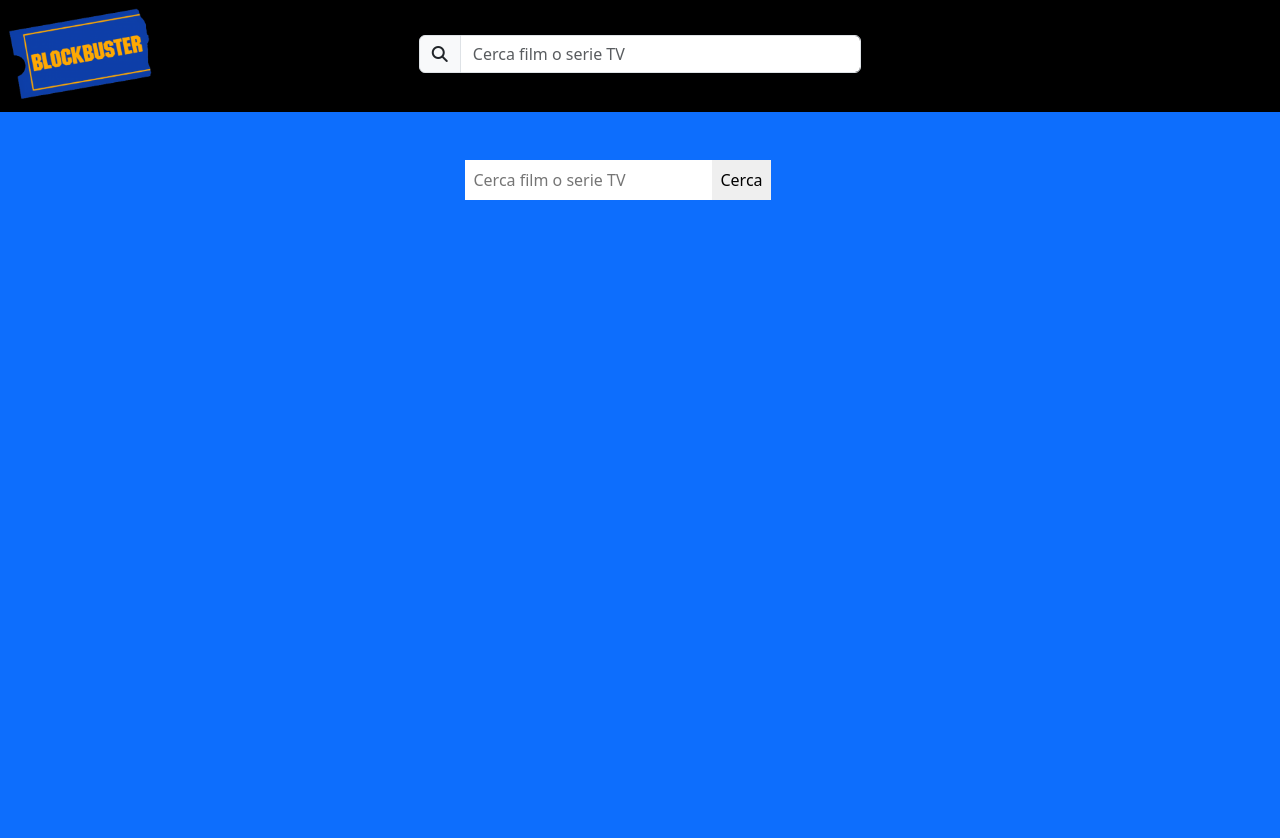
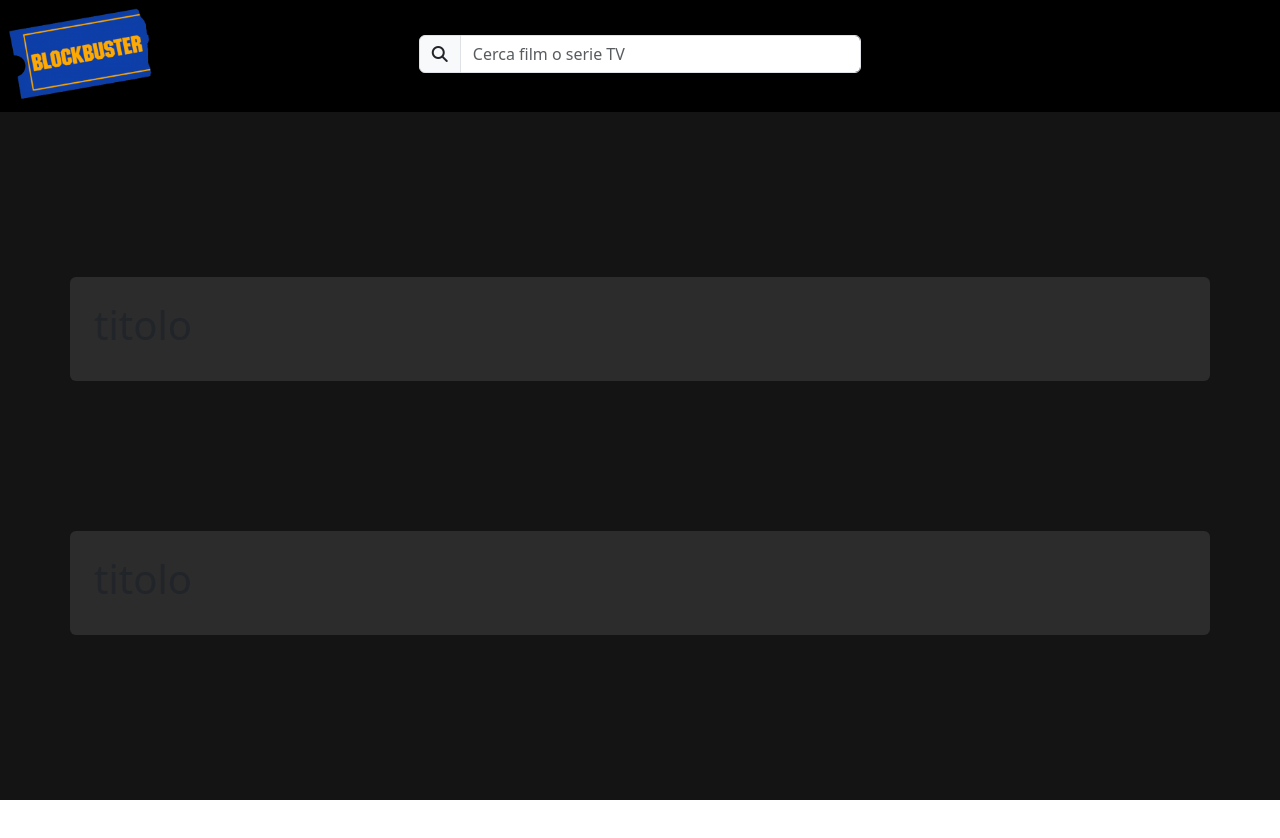
Before and after one commit to gluke0/vite-boolflix, a Vue app: page / in a window 1280 px wide. Shown: the top 838 px of the page. After the commit the page ends 800 px from the top, so only its background shows below. Built offline with nearby package versions, Linux system fonts and the light colour scheme.

Commit message:
inizio grafica + refactoring

```diff
--- a/src/App.vue
+++ b/src/App.vue
@@ -1,47 +1,23 @@
 <script>
 
-import {store} from './store';
-import axios from 'axios';
 import headerApp from './components/header/headerApp.vue'
+import mainApp from './components/main/mainApp.vue';
 
 export default{
     components:{
         headerApp,
+        mainApp,
     },
     data(){
         return{
-            store
         }
     },
     methods: {
-        search(){
-            axios.get(this.store.alldata.movieApi,{
-                params: {
-                    api_key: this.store.alldata.apiKey,
-                    language: this.store.alldata.itTranslate,
-                    query: this.store.query,
-                }
-            })
-            .then ((res) => {
-                this.store.searched = res.data.results;
-            });
-
-            axios.get(this.store.alldata.serieApi,{
-                params:{
-                    api_key: this.store.alldata.apiKey,
-                    language: this.store.alldata.itTranslate,
-                    query: this.store.query,
-                }
-            })
-            .then ((res) => {
-                this.store.searchedSerie = res.data.results;
-            });
-        },
-        rating(vote){
-            const starsRating = this.store.alldata.maxRate / this.store.alldata.maxStars;
-            const finalVote = Math.ceil(vote / starsRating);
-            return (finalVote);
-        }
+        // rating(vote){
+        //     const starsRating = this.store.alldata.maxRate / this.store.alldata.maxStars;
+        //     const finalVote = Math.ceil(vote / starsRating);
+        //     return (finalVote);
+        // }
     },
 }
 
@@ -50,16 +26,9 @@ export default{
 
 <template>
     <headerApp> </headerApp>
+    <mainApp></mainApp>
 
-    <div id="vp" class="bg-primary overflow-auto">
-        <div class="container m-5 d-flex justify-content-center">
-            <form @submit.prevent="search">
-                <input class="p-2" v-model="store.query" type="text" placeholder="Cerca film o serie TV" name="search-movie" id="search-movie">
-                <button class="p-2"> Cerca </button>
-            </form>
-        </div>
-
-        <div class="container m-5 d-flex justify-content-center flex-wrap">
+        <!-- <div class="container m-5 d-flex justify-content-center flex-wrap">
             <ul v-for="found in store.searched">
                 <li>
                     <div>
@@ -99,10 +68,7 @@ export default{
                     <i v-for="empty in (store.alldata.maxStars - rating(foundTv.vote_average))" class="fa-regular fa-star"></i>
                 </li>
             </ul>
-        </div>
-
-
-    </div>
+        </div> -->
 
 </template>
 
--- a/src/components/header/searchApp.vue
+++ b/src/components/header/searchApp.vue
@@ -1,8 +1,37 @@
 <script>
+
+import axios from 'axios';
+import {store} from '../../store';
+
     export default{
         data(){
             return{
                 name: 'searchApp',
+                store,
+            }
+        },
+        methods:{
+            activateApi(api){
+                return axios.get(this.store.alldata.generalApi + api,{
+                    params: {
+                        api_key: this.store.alldata.apiKey,
+                        language: this.store.alldata.itTranslate,
+                        queery: this.store.query,
+                    }
+                })
+            },
+            search(){
+                this.activateApi(this.store.alldata.options.movie)
+                    .then((res) => {
+                        this.store.searched = res.data.results;
+                    });
+
+                this.activateApi(this.store.alldata.options.serie)
+                    .then((res) => {
+                        this.store.searchedSerie = res.data.results;
+                    });
+
+                this.store.query = '';
             }
         }
     }
@@ -11,12 +40,12 @@
 
 <template>
 
-    <form action="#">
+    <form @submit.prevent="search">
         <div class="searchbar input-group">
             <label for="searchbar" class="input-group-text">
                 <i class="fa-solid fa-magnifying-glass"> </i>
             </label>
-            <input type="search" id="searchbar" class="form-control" placeholder="Cerca film o serie TV">
+            <input v-model="this.store.query" type="search" id="searchbar" class="form-control" placeholder="Cerca film o serie TV">
         </div>
     </form>
 
--- a/src/components/main/cardApp.vue
+++ b/src/components/main/cardApp.vue
@@ -0,0 +1,19 @@
+<script>
+
+export default{
+    data(){
+        return{
+            name: 'cardApp',
+        }
+    }
+}
+</script>
+
+<template>
+
+</template>
+
+<style lang="scss" scoped>
+@use '../../style/partials/variables';
+
+</style>
--- a/src/components/main/containerApp.vue
+++ b/src/components/main/containerApp.vue
@@ -0,0 +1,29 @@
+<script>
+
+import cardApp from './cardApp.vue';
+
+export default{
+    components:{
+        cardApp,
+    },
+    data(){
+        return{
+            name: 'containerApp'
+        }
+    }
+}
+</script>
+
+<template>
+    <div class="container rounded p-4">
+        <h1>titolo</h1>
+        <cardApp></cardApp>
+    </div>
+</template>
+
+<style lang="scss" scoped>
+@use '../../style/partials/variables';
+.container {
+    background-color: variables.$card-container;
+}
+</style>
--- a/src/components/main/mainApp.vue
+++ b/src/components/main/mainApp.vue
@@ -0,0 +1,35 @@
+<script>
+
+import containerApp from './containerApp.vue';
+
+export default{
+    components:{
+        containerApp,
+    },
+    data(){
+        return {
+            name: 'mainApp'
+        }
+    }
+}
+</script>
+
+<template>
+    <main class="d-flex flex-column justify-content-evenly py-3">
+
+        <containerApp> </containerApp>
+
+        <containerApp> </containerApp>
+
+    </main>
+</template>
+
+<style lang="scss" scoped>
+@use '../../style/partials/variables';
+
+main{
+    background-color: variables.$main;
+    height: calc(100vh - variables.$header-height);
+}
+
+</style>
--- a/src/store.js
+++ b/src/store.js
@@ -2,8 +2,11 @@ import {reactive} from "vue";
 
 export const store = reactive({
     alldata: {
-        movieApi: 'https://api.themoviedb.org/3/search/movie',
-        serieApi: 'https://api.themoviedb.org/3/search/tv',
+        generalApi: 'https://api.themoviedb.org/3/',
+        options: {
+            movie: 'search/movie',
+            serie: 'searvh/tv',
+        },
         apiKey: '0c33757391e4c269e5804ffb1423f5d5',
         itTranslate: 'it-IT',
         poster: 'https://image.tmdb.org/t/p/w342',
--- a/src/style/partials/_variables.scss
+++ b/src/style/partials/_variables.scss
@@ -1,2 +1,5 @@
+$header-height: 7rem;
+
+$card-container: rgba(100, 100, 100, 0.3);
 $header: black;
-$header-height: 7rem;
+$main: rgb(20, 20, 20);
```
